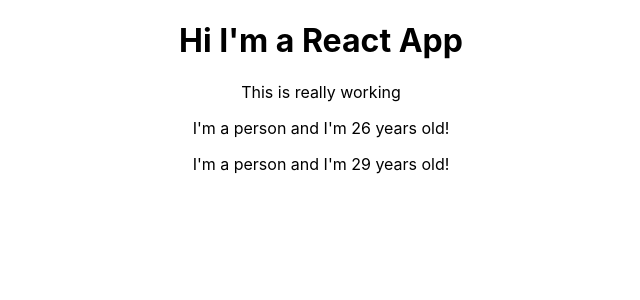
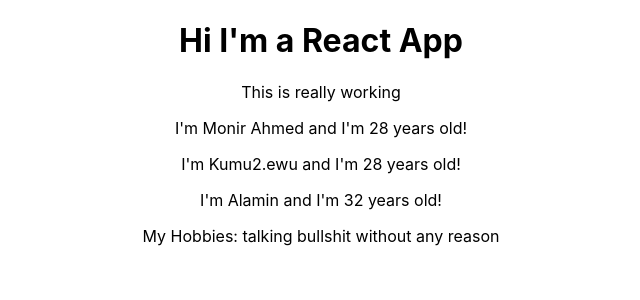
Before and after one commit to monirahmedtanveen/reactJs-cheatsheet, a React (Create React App) app in the folder react-complete-guide/: page / in a window 1280 px wide. Shown: the top 300 px of the page, without its empty margins (319-959 px from the left). Built offline with nearby package versions, Linux system fonts and the light colour scheme.

Commit message:
working with props

```diff
--- a/react-complete-guide/src/App.js
+++ b/react-complete-guide/src/App.js
@@ -7,8 +7,9 @@
     <div className="App">
       <h1>Hi I'm a React App</h1>
       <p>This is really working</p>
-      <Person></Person>
-      <Person />
+      <Person name="Monir Ahmed" age="28"></Person>
+      <Person name="Kumu2.ewu" age="28"></Person>
+      <Person name="Alamin" age="32">My Hobbies: talking bullshit without any reason</Person>
     </div>
   );
 
--- a/react-complete-guide/src/Person/Person.js
+++ b/react-complete-guide/src/Person/Person.js
@@ -1,7 +1,12 @@
 import React from 'react'
 
-const person = () => {
-    return <p>I'm a person and I'm {Math.floor(Math.random() * 30)} years old!</p>
+const person = (props) => {
+    return (
+        <div>
+            <p>I'm {props.name} and I'm {props.age} years old!</p>
+            <p>{props.children}</p>
+        </div>
+    )
 }
 
 export default person;
```
